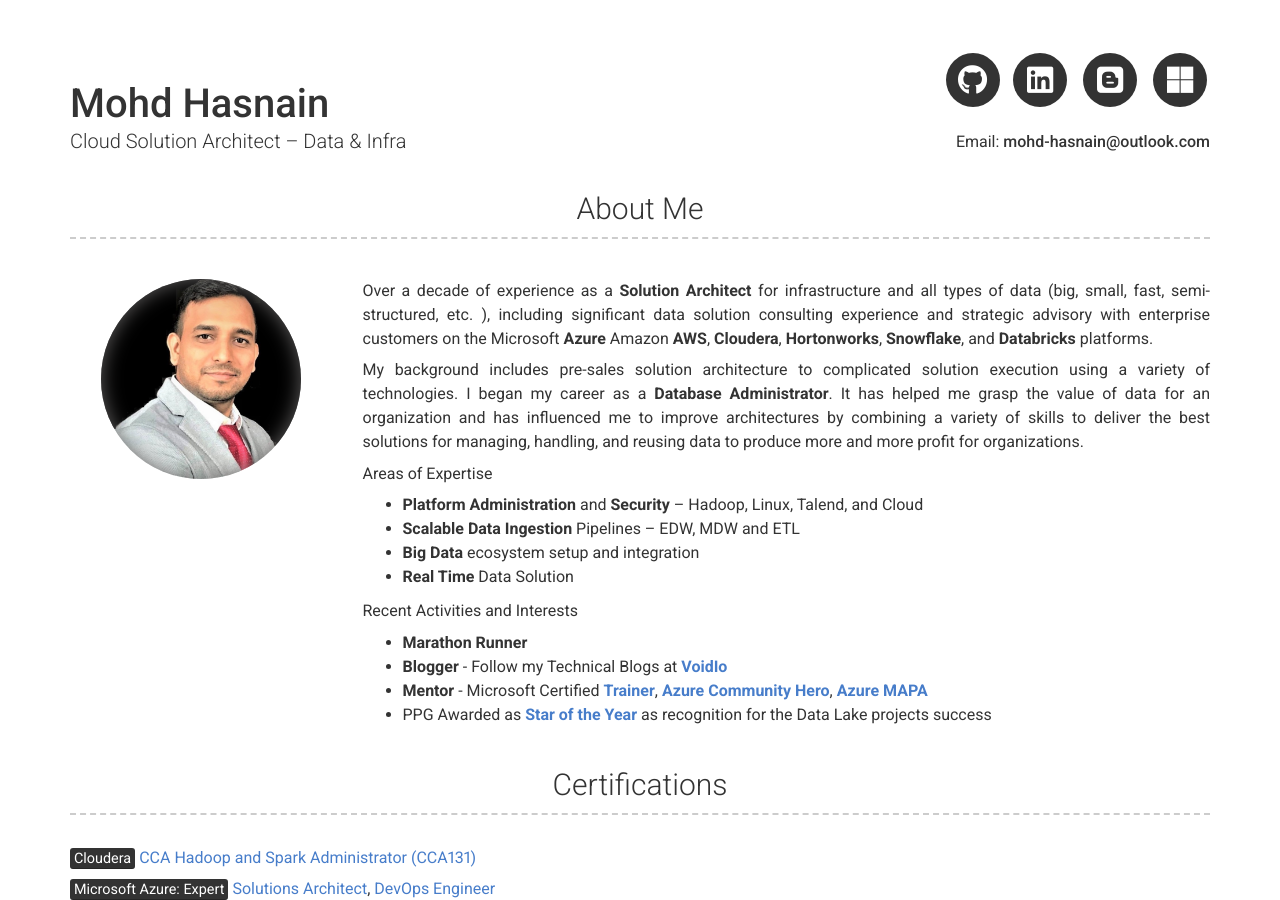
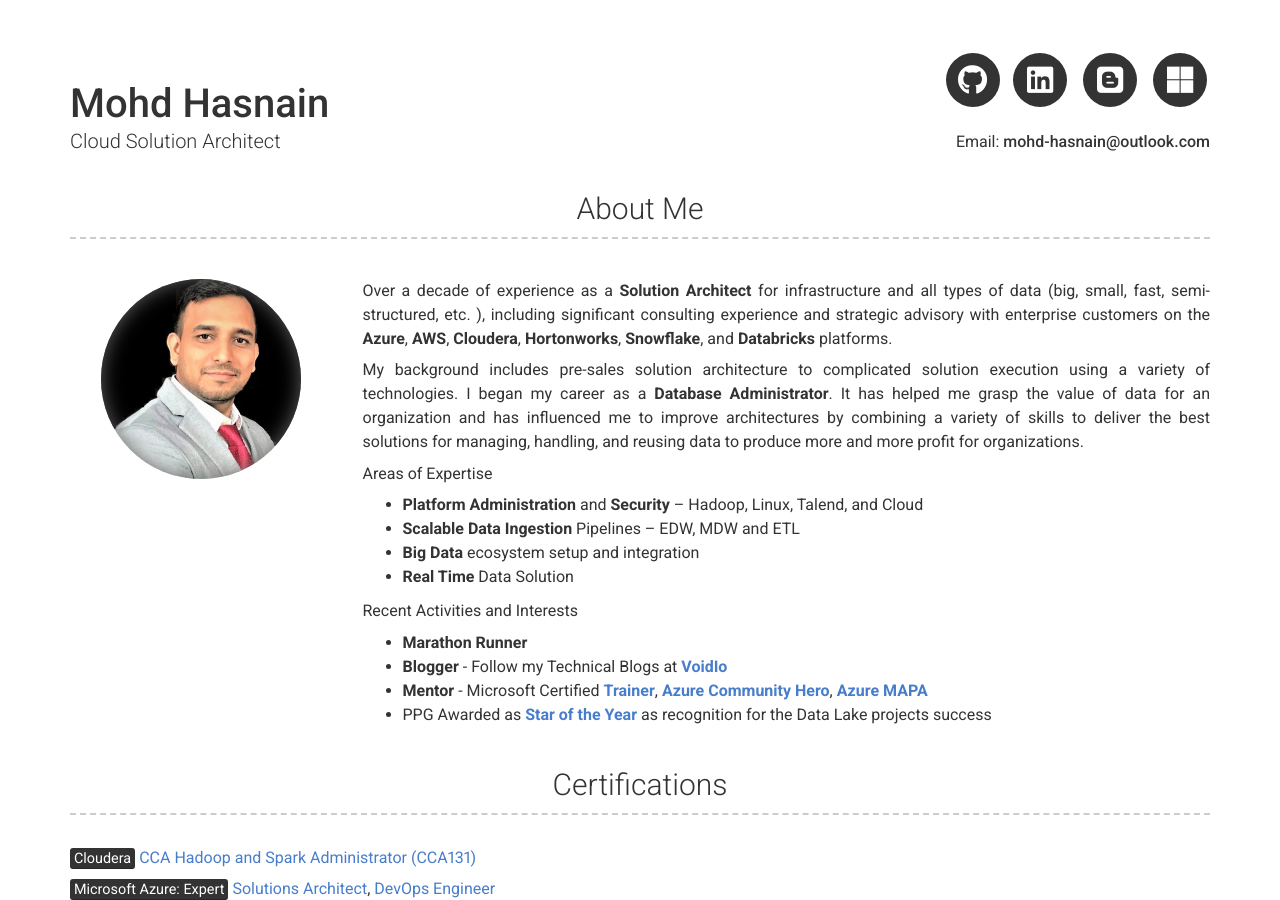
Before and after one commit to mohd-hasnain/mohd-hasnain.github.io, a Jekyll site: the page built from index.md, in a window 1280 px wide and 900 px high. Built offline with Jekyll 4.4.1, drawn with Linux system fonts in a browser that asks for light colours; nearby versions of some CDN libraries.

Commit message:
Update _config.yml

```diff
--- a/_config.yml
+++ b/_config.yml
@@ -4,7 +4,7 @@ repository: Git repository where your resume will be hosted, only required if yo
 
 # Personal info
 name: Mohd Hasnain
-title: Cloud Solution Architect – Data & Infra
+title: Cloud Solution Architect
 email: mohd-hasnain@outlook.com
 #phone: +60 - 16 638 5810
 
@@ -39,7 +39,7 @@ additional_links:
 about_profile_image: assets/mohd.png
 about_content: | # this will include new lines to allow paragraphs
   Over a decade of experience as a **Solution Architect** for infrastructure and all types of data (big, small, fast, semi-structured, etc. ),
-  including significant data solution consulting experience and strategic advisory with enterprise customers on the Microsoft **Azure** Amazon **AWS**,
+  including significant consulting experience and strategic advisory with enterprise customers on the **Azure**, **AWS**,
   **Cloudera**, **Hortonworks**, **Snowflake**, and **Databricks** platforms.
 
   My background includes pre-sales solution architecture to complicated solution execution using a variety of technologies.
```
